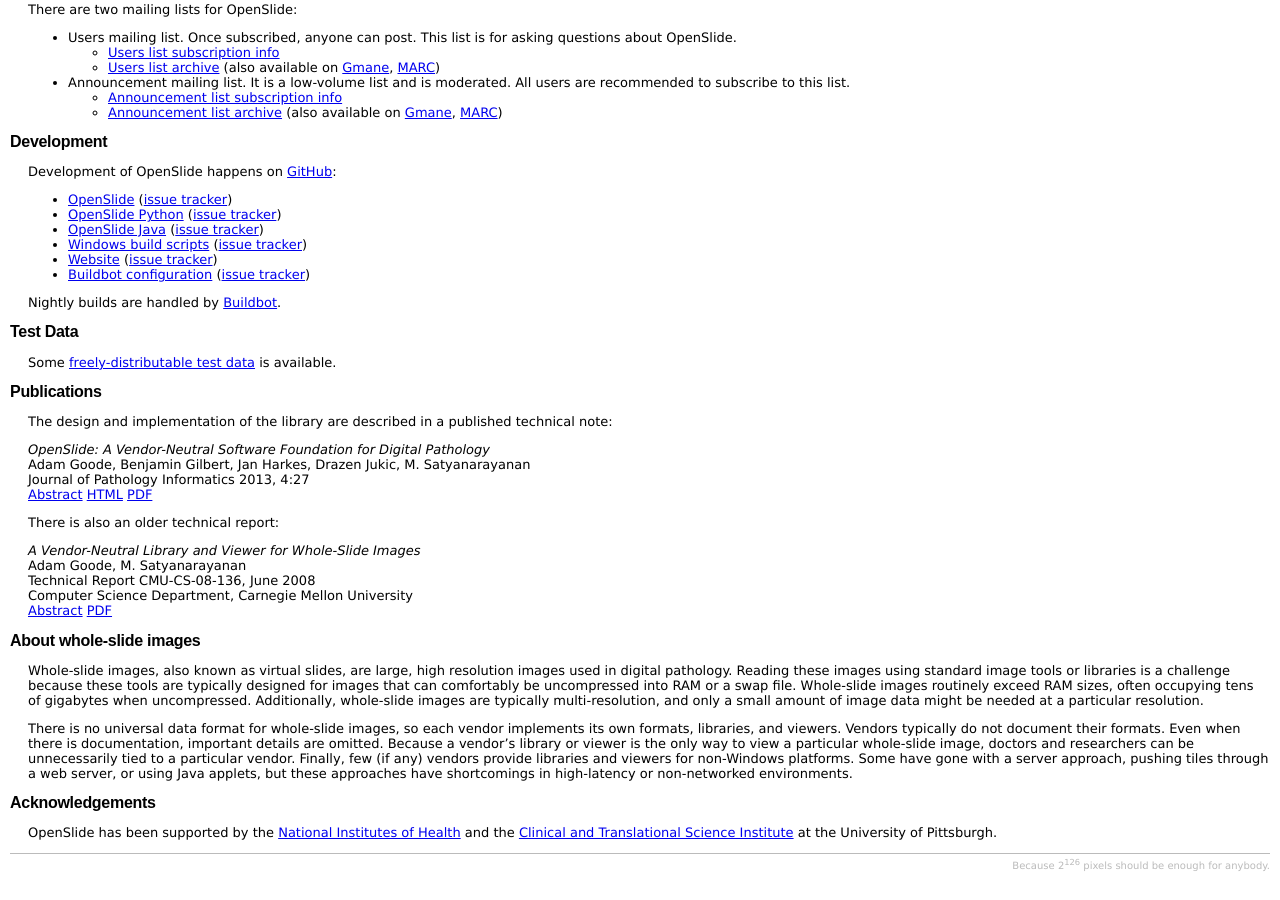
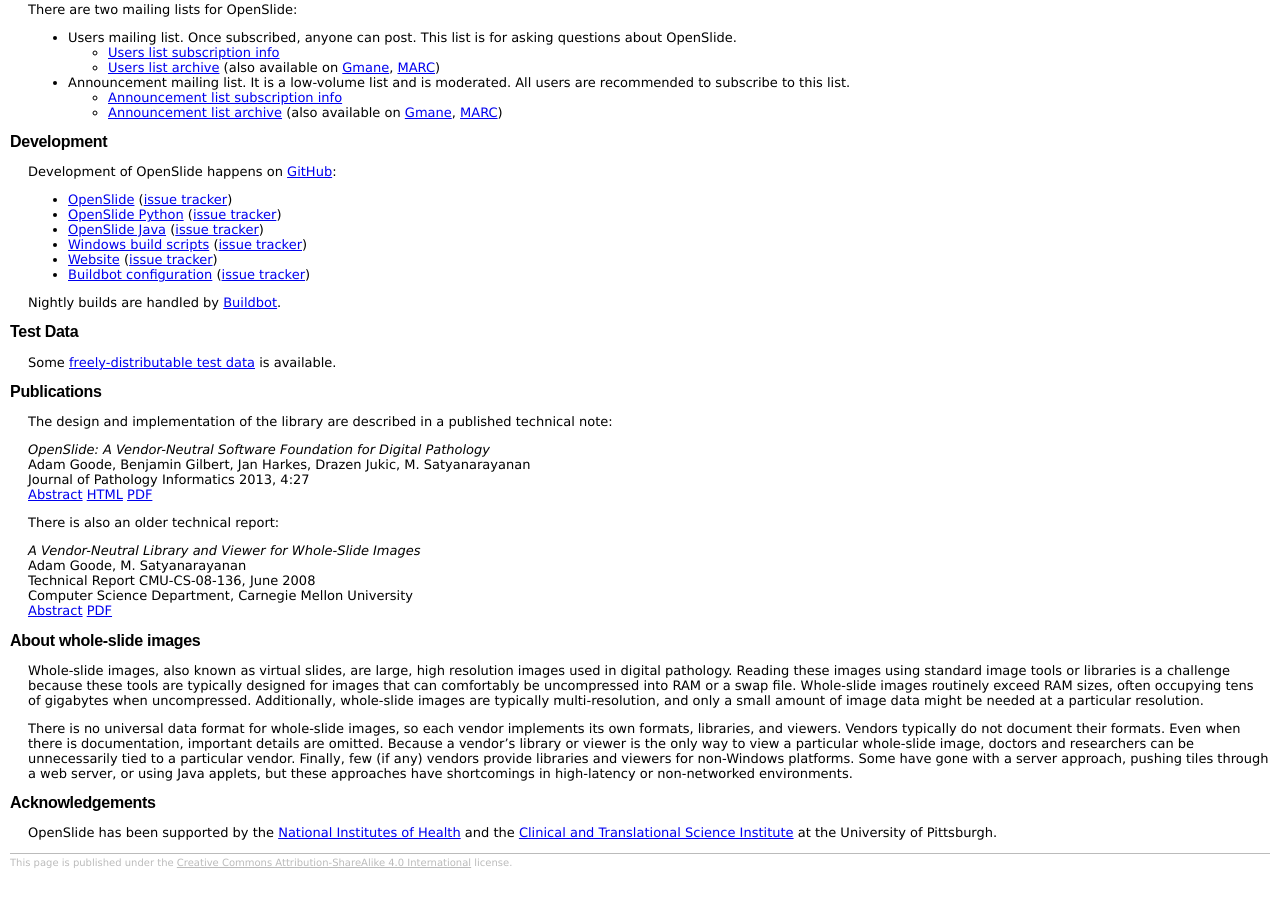
Before and after one commit to openslide/openslide.github.io, a Jekyll site: the page built from index.markdown, in a window 1280 px wide and 900 px high, scrolled down 1040 px. Built offline with Jekyll 4.4.1, drawn with Linux system fonts in a browser that asks for light colours; comment, search, counter and statistics services are not loaded.

Commit message:
Add CC-BY-SA-4.0 license
with the assent of the previous contributors.

```diff
--- a/_layouts/default.html
+++ b/_layouts/default.html
@@ -27,7 +27,12 @@
 </div>
 
 <div id="footer">
-<p class="right">Because 2<sup>126</sup> pixels should be enough for anybody.</p>
+<p>
+  This page is published under the
+  <a rel="license" href="http://creativecommons.org/licenses/by-sa/4.0/">
+    Creative Commons Attribution-ShareAlike 4.0 International</a>
+  license.
+</p>
 </div>
 
 <script>
```
